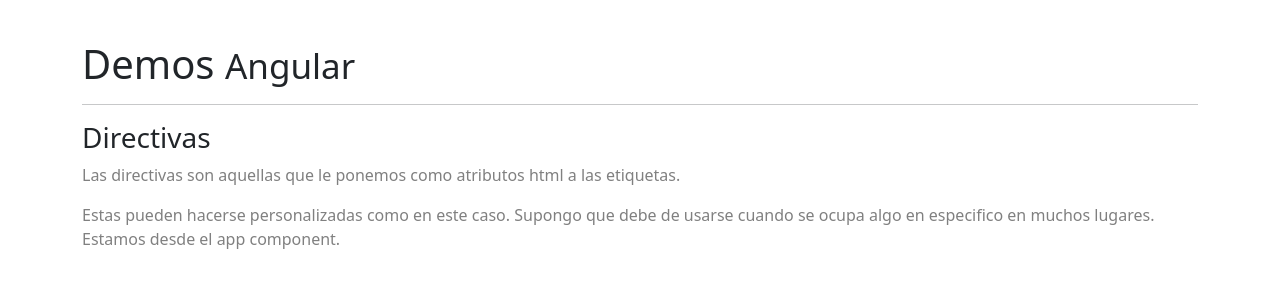
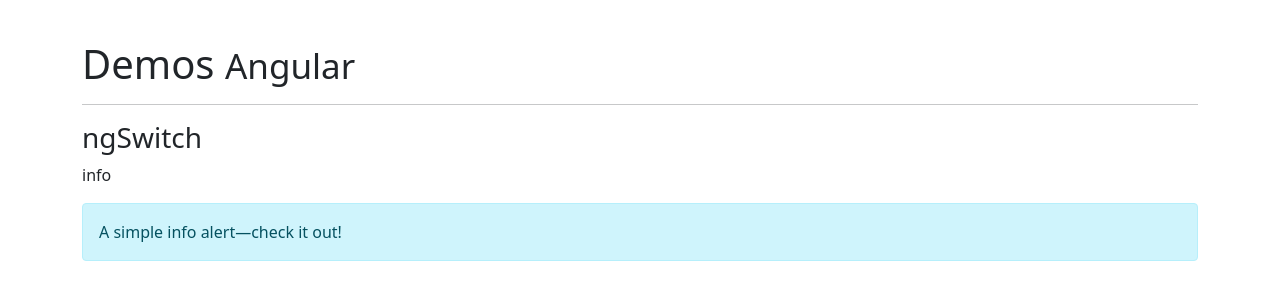
Before and after one commit to KonnyLiz/miscelaneos, an Angular app: page / in a window 1280 px wide. Shown: the top 300 px of the page. Built offline with nearby package versions, Linux system fonts and the light colour scheme.

Commit message:
ejemplo ngwitch

```diff
--- a/src/app/app.component.html
+++ b/src/app/app.component.html
@@ -15,7 +15,7 @@
   <h3>Procesos asincronos</h3>
   <app-clases></app-clases> -->
 
-  <h3>Directivas</h3>
+  <!-- <h3>Directivas</h3>
 
   <p [appResaltado] = "'orange '">
     Las directivas son aquellas que le ponemos
@@ -25,5 +25,8 @@
     Estas pueden hacerse personalizadas como en este caso.
     Supongo que debe de usarse cuando se ocupa algo en especifico en muchos lugares.
     Estamos desde el app component.
-  </p>
+  </p> -->
+
+  <h3>ngSwitch</h3>
+  <app-ng-swich></app-ng-swich>
 </div>
--- a/src/app/app.module.ts
+++ b/src/app/app.module.ts
@@ -6,6 +6,7 @@
 import { CssComponent } from './components/css/css.component';
 import { ClasesComponent } from './components/clases/clases.component';
 import { ResaltadoDirective } from './directives/resaltado.directive';
+import { NgSwichComponent } from './components/ng-swich/ng-swich.component';
 
 @NgModule({
   declarations: [
@@ -13,7 +14,8 @@
     NgStyleComponent,
     CssComponent,
     ClasesComponent,
-    ResaltadoDirective
+    ResaltadoDirective,
+    NgSwichComponent
   ],
   imports: [
     BrowserModule
--- /dev/null
+++ b/src/app/components/ng-swich/ng-swich.component.html
@@ -0,0 +1,31 @@
+<span [ngSwitch]="alerta">
+    <p *ngSwitchCase="'success'">
+        success
+    </p>
+    <p *ngSwitchCase="'info'">
+        info
+    </p>
+    <p *ngSwitchCase="'warning'">
+        warning
+    </p>
+    <p *ngSwitchDefault>
+        Danger, no hay coincidencias.
+    </p>
+</span>
+
+<div [ngSwitch]="alerta">
+
+    <div *ngSwitchCase="'success'" class="alert alert-success" role="alert">
+        A simple success alert—check it out!
+    </div>
+    <div *ngSwitchCase="'warning'" class="alert alert-warning" role="alert">
+        A simple warning alert—check it out!
+    </div>
+    <div *ngSwitchCase="'info'" class="alert alert-info" role="alert">
+        A simple info alert—check it out!
+    </div>
+    <div *ngSwitchDefault class="alert alert-danger" role="alert">
+        A simple danger alert—check it out!
+    </div>
+
+</div>
--- /dev/null
+++ b/src/app/components/ng-swich/ng-swich.component.ts
@@ -0,0 +1,18 @@
+import { Component, OnInit } from '@angular/core';
+
+@Component({
+  selector: 'app-ng-swich',
+  templateUrl: './ng-swich.component.html',
+  styles: [
+  ]
+})
+export class NgSwichComponent implements OnInit {
+
+  alerta: string = 'info';
+
+  constructor() { }
+
+  ngOnInit(): void {
+  }
+
+}
```
